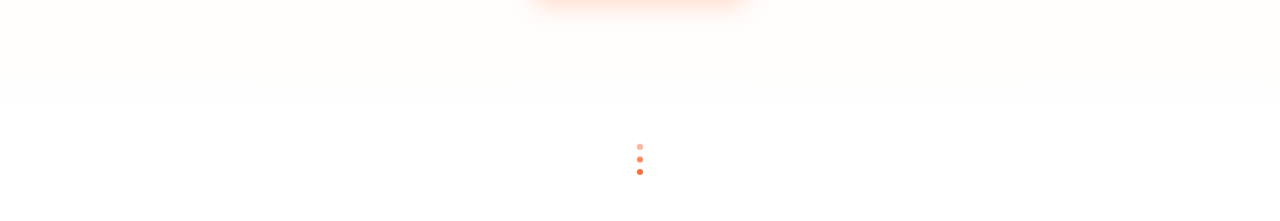
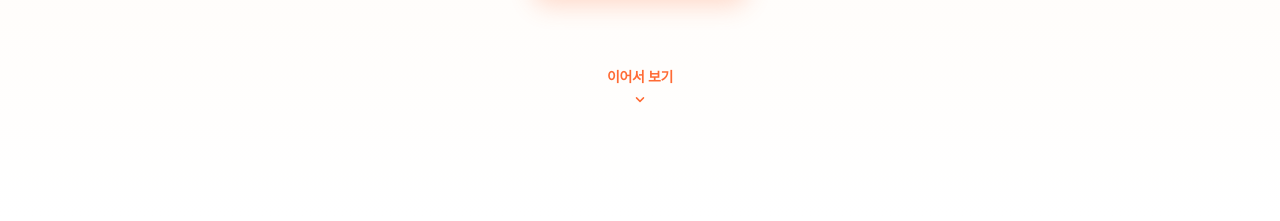
Before and after one commit to gangjiumma/gangjiumma-marketing, a Next.js app: page / in a window 1280 px wide. Shown: the part 579-800 px from the top of the page. Built offline with nearby package versions, Linux system fonts and the light colour scheme; a web font is replaced by a local one.

Commit message:
feat: ScrollHint 옵션 2 — '이어서 보기' + 화살표
- ScrollHintDots 제거, ScrollHint로 교체
- 위치: fixed → Hero 안 inline (CTA 버튼 아래)
- 디자인: 점 3개 흐름 → '이어서 보기' 텍스트 + v 화살표
- 부드럽게 위→아래 통통 (bounceGentle 1.8s)

```diff
--- a/src/app/page.tsx
+++ b/src/app/page.tsx
@@ -15,7 +15,7 @@
 import PhoneMockup from "@/components/PhoneMockup";
 import FadeInSection from "@/components/FadeInSection";
 import { ScrollProgressBar } from "@/components/ScrollIndicator";
-import ScrollHintDots from "@/components/ScrollHintDots";
+import ScrollHint from "@/components/ScrollHint";
 import { IconBox } from "@/components/IconBox";
 
 const DOWNLOAD_URL = "https://gangjiumma.github.io/gangjiumma_app_download/";
@@ -40,13 +40,12 @@
   return (
     <>
       <ScrollProgressBar />
-      <ScrollHintDots />
 
       {/* ═════════════════════════════════════════════════════ */}
       {/* 1. HERO — AI 비서 정체성                              */}
-      {/* 하단 점 3개 인디케이터 (ScrollHintDots) + 약한 그라디언트 */}
+      {/* CTA 버튼 아래에 ScrollHint ("이어서 보기" + 화살표)    */}
       {/* ═════════════════════════════════════════════════════ */}
-      <section className="relative bg-brand-tint50 pt-32 md:pt-40 pb-28 md:pb-36 overflow-hidden">
+      <section className="relative bg-brand-tint50 pt-32 md:pt-40 pb-20 md:pb-28 overflow-hidden">
         <div className="absolute inset-0 bg-gradient-to-b from-brand-tint100/50 via-brand-tint50 to-white pointer-events-none" />
         <div className="relative max-w-5xl mx-auto px-5 md:px-8 text-center">
           <FadeInSection>
@@ -83,6 +82,10 @@
               >
                 <span>강쥐엄마 둘러보기</span>
               </a>
+            </div>
+            {/* 다음 섹션으로 자연스럽게 유도하는 힌트 */}
+            <div className="mt-14 md:mt-16">
+              <ScrollHint />
             </div>
           </FadeInSection>
         </div>
--- /dev/null
+++ b/src/components/ScrollHint.tsx
@@ -0,0 +1,51 @@
+"use client";
+
+/**
+ * ScrollHint — "이어서 보기" 텍스트 + 작은 v 화살표
+ *
+ * Hero section 안에 inline으로 배치 (CTA 아래)
+ * 부드럽게 위→아래로 통통 튀는 애니메이션
+ *
+ * 사용:
+ *   <ScrollHint />
+ */
+export default function ScrollHint() {
+  return (
+    <div
+      className="inline-flex flex-col items-center gap-1.5 select-none scroll-hint-bounce"
+      aria-hidden="true"
+    >
+      <span className="text-sm md:text-base font-semibold text-brand tracking-tight">
+        이어서 보기
+      </span>
+      <svg
+        width="14"
+        height="14"
+        viewBox="0 0 24 24"
+        fill="none"
+        stroke="currentColor"
+        strokeWidth="2.5"
+        strokeLinecap="round"
+        strokeLinejoin="round"
+        className="text-brand"
+      >
+        <path d="M6 9l6 6 6-6" />
+      </svg>
+
+      <style jsx>{`
+        .scroll-hint-bounce {
+          animation: bounceGentle 1.8s ease-in-out infinite;
+        }
+        @keyframes bounceGentle {
+          0%,
+          100% {
+            transform: translateY(0);
+          }
+          50% {
+            transform: translateY(4px);
+          }
+        }
+      `}</style>
+    </div>
+  );
+}
```
